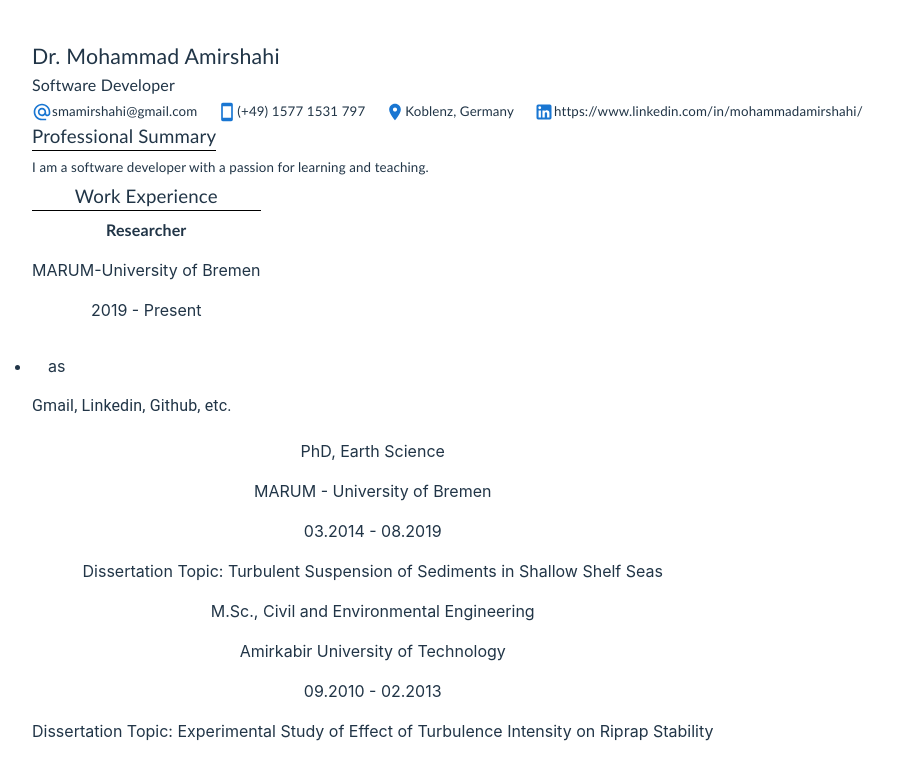
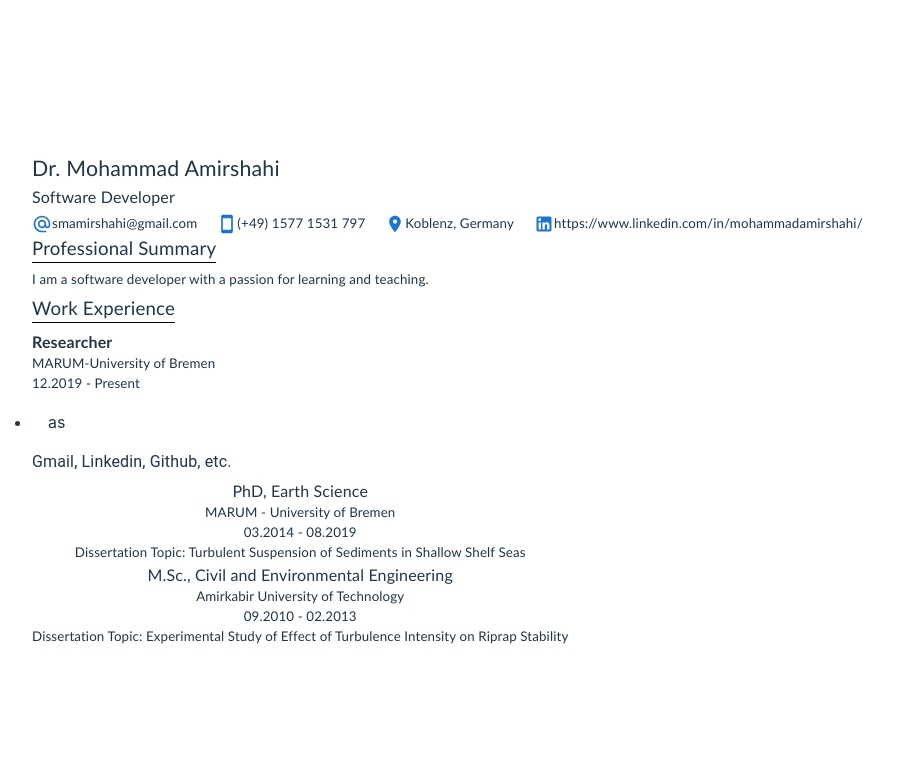
Before and after one commit to smamirshahi/squeezy-cv, a React (Vite) app: page / in a window 1280 px wide. Shown: the top 780 px of the page, without its empty margins (0-910 px from the left). Built offline with nearby package versions, Linux system fonts and the light colour scheme.

Commit message:
Update the subsection of work experience

```diff
--- a/src/App.tsx
+++ b/src/App.tsx
@@ -18,9 +18,8 @@ function App() {
       <NameJobTitle />
       <ContactInformation />
       <ProfessionalSummary />
-      <Grid2>
-        <WorkExperience />
-      </Grid2>
+      <WorkExperience />
+
       <Grid2>
         <Skills />
       </Grid2>
--- a/src/Sections/education/education-subsection.tsx
+++ b/src/Sections/education/education-subsection.tsx
@@ -1,4 +1,4 @@
-import { Box } from "@mui/material";
+import { Box, Typography } from "@mui/material";
 import { JSX } from "react";
 
 interface Props {
@@ -24,12 +24,38 @@ export function EducationSubsection({
 }: Props): JSX.Element {
   return (
     <Box>
-      <p>{degree}</p>
-      <p>{institution}</p>
-      <p>
+      <Typography
+        sx={{
+          fontSize: "12pt",
+          fontFamily: "Calibri, sans-serif",
+        }}
+      >
+        {degree}
+      </Typography>
+      <Typography
+        sx={{
+          fontSize: "10pt",
+          fontFamily: "Calibri, sans-serif",
+        }}
+      >
+        {institution}
+      </Typography>
+      <Typography
+        sx={{
+          fontSize: "10pt",
+          fontFamily: "Calibri, sans-serif",
+        }}
+      >
         {datePeriod.start} - {datePeriod.end}
-      </p>
-      <p>{dissertationTitle}</p>
+      </Typography>
+      <Typography
+        sx={{
+          fontSize: "10pt",
+          fontFamily: "Calibri, sans-serif",
+        }}
+      >
+        {dissertationTitle}
+      </Typography>
     </Box>
   );
 }
--- a/src/Sections/work-experience/work-experience.tsx
+++ b/src/Sections/work-experience/work-experience.tsx
@@ -1,4 +1,4 @@
-import { Box } from "@mui/material";
+import { Grid2 } from "@mui/material";
 import { JSX } from "react";
 import { SectionTitle } from "../../common/section-title";
 import { WorkExperienceSubsection } from "./work-subsection";
@@ -9,9 +9,13 @@ import { WorkExperienceSubsection } from "./work-subsection";
  */
 export function WorkExperience(): JSX.Element {
   return (
-    <Box>
+    <Grid2 container direction="column" alignItems="flex-start">
       <SectionTitle title="Work Experience" />
-      <WorkExperienceSubsection />
-    </Box>
+      <WorkExperienceSubsection
+        title="Researcher"
+        location="MARUM-University of Bremen"
+        datePeriod={{ start: "12.2019", end: "Present" }}
+      />
+    </Grid2>
   );
 }
--- a/src/Sections/work-experience/work-subsection.tsx
+++ b/src/Sections/work-experience/work-subsection.tsx
@@ -1,7 +1,23 @@
 import { List, ListItem, Typography } from "@mui/material";
 import { JSX } from "react";
 
-export function WorkExperienceSubsection(): JSX.Element {
+interface Props {
+  /** The title of the work subsection */
+  title: string;
+
+  /** The location of the work subsection */
+  location: string;
+
+  /** The date of the education */
+  datePeriod: { start: string; end: string };
+}
+
+/** Each subsection of work experience */
+export function WorkExperienceSubsection({
+  title,
+  location,
+  datePeriod,
+}: Props): JSX.Element {
   return (
     <>
       <Typography
@@ -11,10 +27,24 @@ export function WorkExperienceSubsection(): JSX.Element {
           fontWeight: "bold",
         }}
       >
-        Researcher
+        {title}
       </Typography>
-      <p>MARUM-University of Bremen</p>
-      <p>2019 - Present</p>
+      <Typography
+        sx={{
+          fontSize: "10pt",
+          fontFamily: "Calibri, sans-serif",
+        }}
+      >
+        {location}
+      </Typography>
+      <Typography
+        sx={{
+          fontSize: "10pt",
+          fontFamily: "Calibri, sans-serif",
+        }}
+      >
+        {datePeriod.start} - {datePeriod.end}
+      </Typography>
       <List sx={{ listStyleType: "disc" }}>
         <ListItem sx={{ display: "list-item" }}>as</ListItem>
       </List>
```
